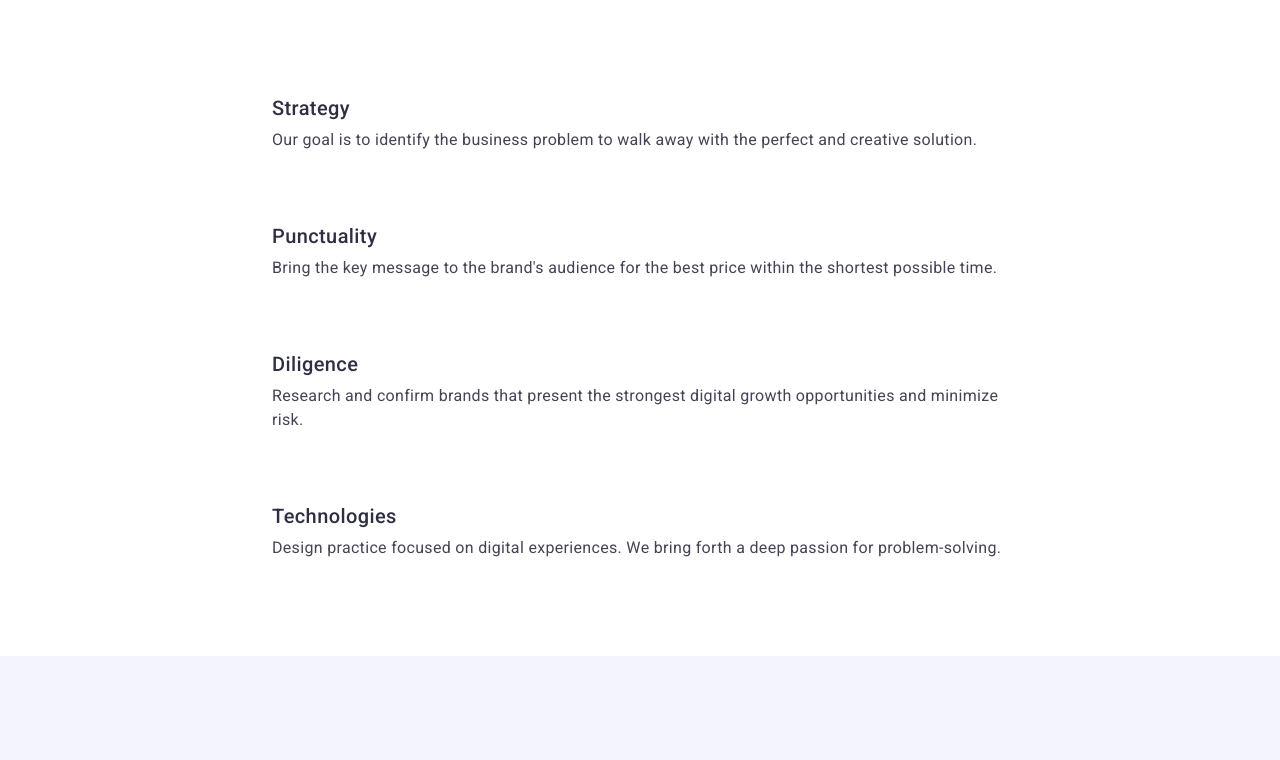
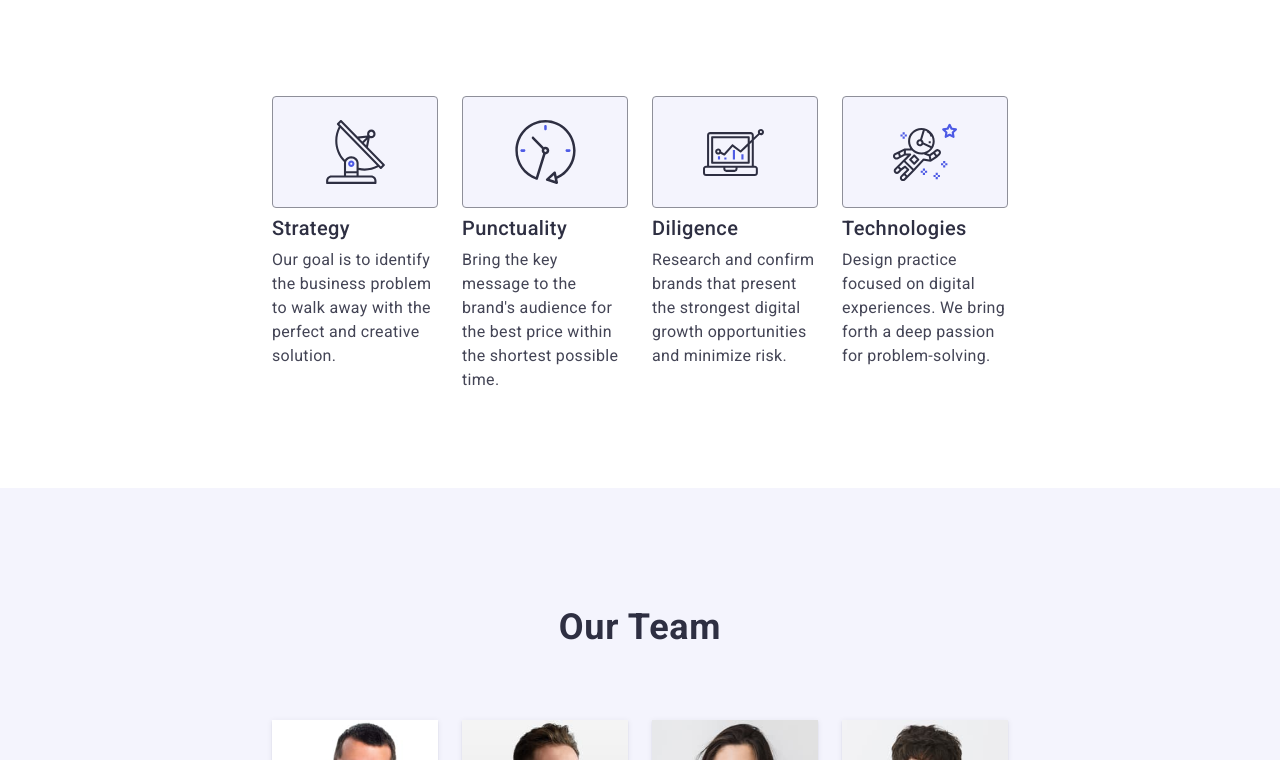
Before and after one commit to lugdockrem/goit-markup-hw-06, a plain HTML site: page index.html in a window 1280 px wide. Shown: the part 697-1457 px from the top of the page. Drawn offline with nearby package versions, Linux system fonts and the light colour scheme.

Commit message:
attempt-2 block features

```diff
--- a/css/styles.css
+++ b/css/styles.css
@@ -264,49 +264,98 @@ button:focus {
 /* #region features */
 
 .main-section-two {
-  /* padding: 120px 0; */
   padding: 96px 0;
 }
 .main-section-two-list {
   display: flex;
-  flex-wrap: wrap;
-  /* gap: 24px; */
+  flex-direction: column;
   gap: 72px;
 }
 .main-section-two-titlename {
+  font: 700 36px / 1.11111 "Roboto", sans-serif;
+  letter-spacing: 0.02em;
+  text-align: center;
+  color: #2e2f42;
   margin-bottom: 8px;
-  align-items: center;
-}
-.main-section-two-list-page {
-  /* flex-basis: calc((100% - 72px) / 4); */
 }
 
+.section-two-icon {
+  display: none;
+}
+.visually-hidden {
+  height: 1px;
+  margin: -1px;
+  border: 0;
+  padding: 0;
+  white-space: nowrap;
+  clip-path: inset(100%);
+  clip: rect(0 0 0 0);
+  overflow: hidden;
+}
 .main-section-two-text {
-  font-weight: 400;
-  font-size: 16px;
-  line-height: 1.5;
+  font: 500 16px / 1.5 "Roboto", sans-serif;
   letter-spacing: 0.02em;
   color: #434455;
-}
-.section-two-icon {
-  display: none;
-  align-items: center;
-  justify-content: center;
-  border: 1px solid #8e8f99;
-  border-radius: 4px;
-  padding: 24px 0;
-  max-width: 264px;
-  max-height: 112px;
-  background-color: #f4f4fd;
-  margin-bottom: 8px;
-}
-.icon-selection-two {
 }
 .section-two-icon:hover {
   box-shadow: 0 4px 4px 0 rgba(0, 0, 0, 0.25);
 }
 .section-two-icon:focus {
   box-shadow: 0 4px 4px 0 rgba(0, 0, 0, 0.25);
+}
+@media (min-width: 768px) {
+  .main-section-two {
+    padding: 96px 0;
+  }
+  .main-section-two-list {
+    flex-direction: row;
+    flex-wrap: wrap;
+    gap: 24px;
+    row-gap: 72px;
+  }
+
+  .main-section-two-titlename {
+    margin-bottom: 8px;
+    text-align: left;
+  }
+  .main-section-two-list-page {
+    flex-basis: calc((100% - 48px) / 2);
+  }
+}
+@media (min-width: 1158px) {
+  .main-section-two {
+    padding: 120px 0hpx;
+  }
+  .main-section-two-list {
+    flex-wrap: nowrap;
+    gap: 24px;
+  }
+  .section-two-icon {
+    display: flex;
+    flex-wrap: nowrap;
+    align-items: center;
+    justify-content: center;
+    border: 1px solid #8e8f99;
+    border-radius: 4px;
+    padding: 24px 0;
+    width: 100%;
+    height: 112px;
+    background-color: #f4f4fd;
+    margin-bottom: 8px;
+  }
+  .main-section-two-titlename {
+    font: 500 20px / 1.2 "Roboto", sans-serif;
+    letter-spacing: 0.02em;
+    color: #2e2f42;
+    margin-bottom: 8px;
+  }
+  .main-section-two-text {
+    font-weight: 400;
+    color: #434455;
+  }
+  .main-section-two-list-page {
+    flex-basis: calc((100% - 24px) / 4);
+  }
 }
 /* #endregion features */
 
@@ -786,6 +835,7 @@ footer {
 @media screen and (min-width: 768px) {
   .container {
     max-width: 768px;
-    padding-left:16px;
+    padding-left: 16px;
     padding-right: 16px;
-  }}
+  }
+}
```
